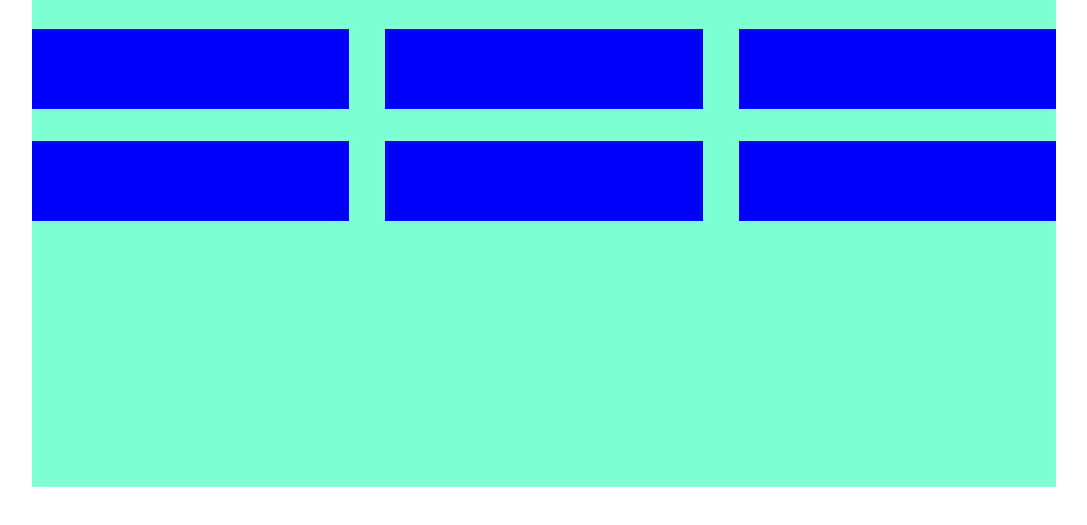
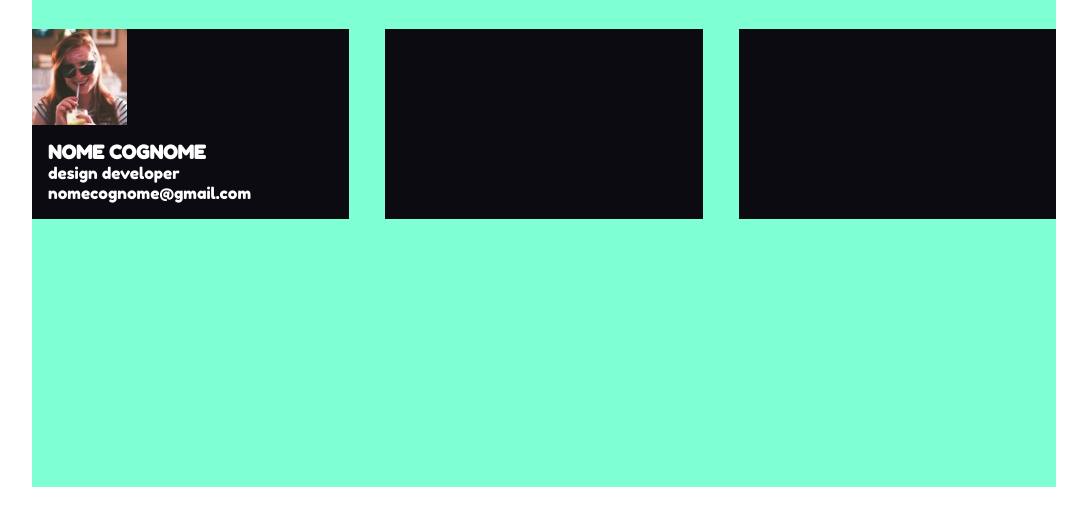
Before and after one commit to FabrizioMisseri/html-css-float-cards-with_flexb-box-, a plain HTML site: page index.html in a window 1280 px wide. Shown: the part 113-638 px from the top of the page, without its empty margins (96-1183 px from the left). Drawn offline with Linux system fonts and the light colour scheme.

Commit message:
creazione prima carta

```diff
--- a/css/style.css
+++ b/css/style.css
@@ -46,7 +46,16 @@ main{
 
 .item{
     width: calc(100% / 3 - (3em / 2));
-    /* debug */
-    height: 80px;
-    background-color: blue;
+    background-color: #0C0B12;
 }
+
+.item img{
+    float: left;
+    width: 30%;
+}
+
+.item div{
+    float: left;
+    padding: 1em;
+    color: white;
+}
--- a/index.html
+++ b/index.html
@@ -32,7 +32,17 @@
 
             <!-- PRIMA RIGA -->
             <div class="row">
-                <div class="item"></div>
+                <div class="item clearfix">
+                    <img src="img/female1.png" alt="">
+
+                    <div>
+                        <h3>NOME COGNOME</h3>
+
+                        <p>design developer <br>
+                        nomecognome@gmail.com</p>
+                    </div>
+                </div>
+
                 <div class="item"></div>
                 <div class="item"></div>
             </div>
```
